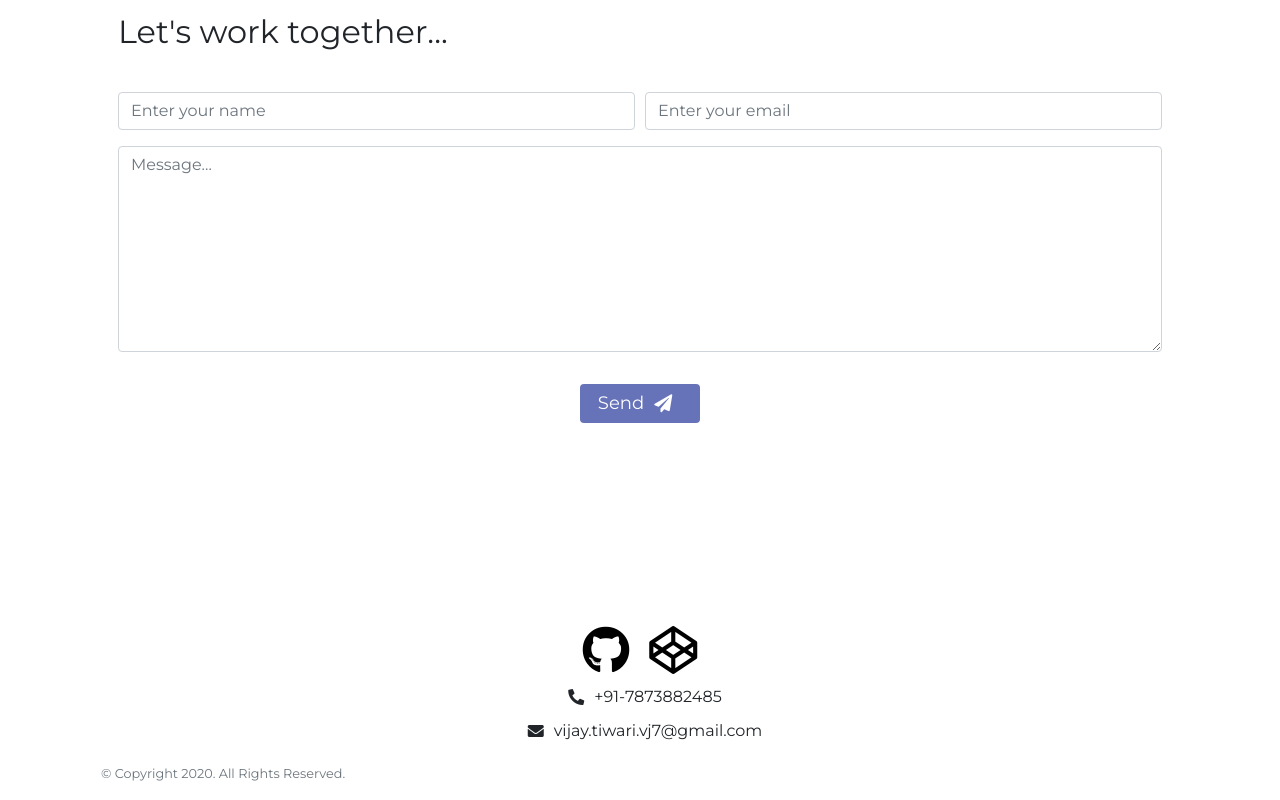
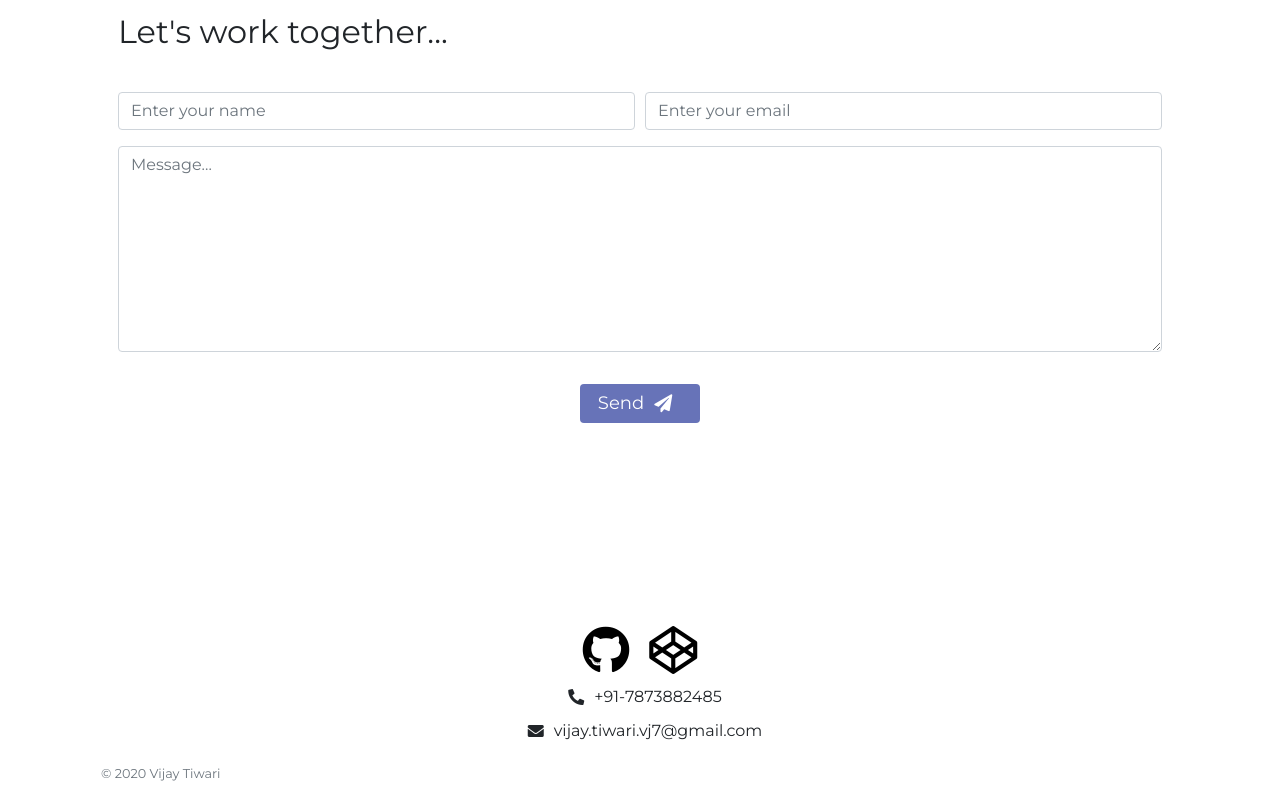
Before and after one commit to vijay-tiwari-vj/personal-portfolio, a React (Create React App) app: page / in a window 1280 px wide. Shown: the part 2333-3133 px from the top of the page. Built offline with nearby package versions, Linux system fonts and the light colour scheme.

Commit message:
change footer text

```diff
--- a/src/components/Footer.js
+++ b/src/components/Footer.js
@@ -50,10 +50,9 @@ export const Footer = () => {
             padding: '1rem'
           }}
         >
-          &copy; Copyright 2020. All Rights Reserved.
+          &copy; 2020 Vijay Tiwari
         </small>
       </footer>
-
     </Container>
   )
 }
```
